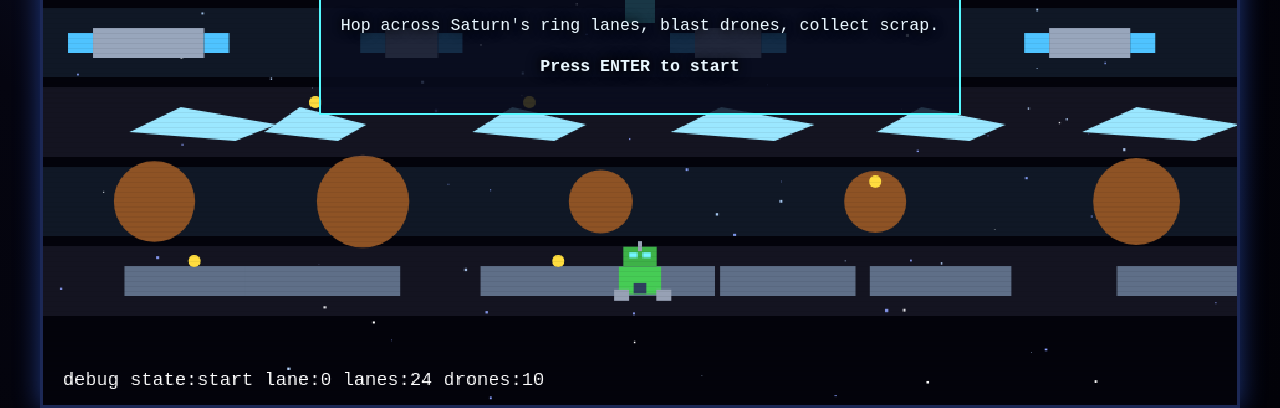
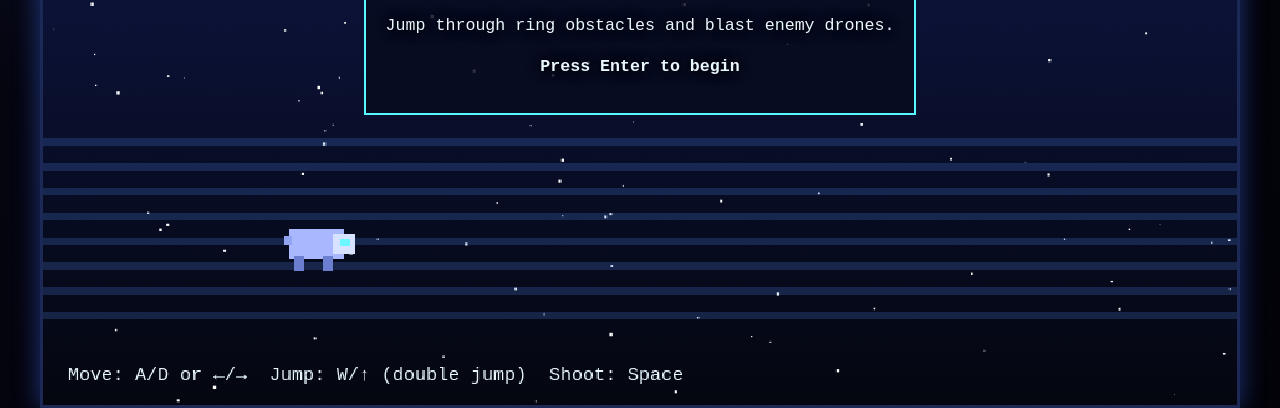
Before and after one commit to robbie-likescodes/Vibe-Code-with-Kellen, a plain HTML site: page index.html in a window 1280 px wide. Shown: the part 392-800 px from the top of the page. Drawn offline with Linux system fonts and the light colour scheme.

Commit message:
Rebuild game as Saturn space dog runner shooter

```diff
--- a/game.js
+++ b/game.js
@@ -1,305 +1,329 @@
-console.log("game.js loaded");
-
-const DEBUG = true;
-
-document.addEventListener("DOMContentLoaded", () => {
-  const canvas = document.getElementById("gameCanvas");
-  const overlay = document.getElementById("overlay");
+const canvas = document.getElementById('gameCanvas');
+const overlay = document.getElementById('overlay');
 
 if (!canvas) {
-    document.body.innerHTML = '<div class="error">Error: game canvas not found.</div>';
-    return;
+  throw new Error('Missing #gameCanvas element');
 }
-  console.log("canvas found");
 
-  const ctx = canvas.getContext("2d");
+const ctx = canvas.getContext('2d');
 if (!ctx) {
-    document.body.innerHTML = '<div class="error">Error: 2D canvas context failed.</div>';
-    return;
+  throw new Error('2D canvas context is unavailable');
 }
 
 const W = 960;
 const H = 640;
-  const TILE = 64;
 canvas.width = W;
 canvas.height = H;
 
-  let state = "start";
-  let cameraY = 0;
-  let last = performance.now();
-  let shake = 0;
-  let bestScore = Number(localStorage.getItem("robofrog_best_score") || 0);
-  let scoreboard = JSON.parse(localStorage.getItem("robofrog_scoreboard") || "[]");
+const keys = new Set();
+const stars = Array.from({ length: 160 }, () => ({
+  x: Math.random() * W,
+  y: Math.random() * H,
+  r: Math.random() * 2 + 0.5,
+  s: Math.random() * 0.5 + 0.3
+}));
 
-  const mouse = { x: W / 2, y: H / 2 };
-  const starLayers = [newStars(80, 0.12), newStars(60, 0.28), newStars(35, 0.52)];
-  let lanes = [];
-  let drones = [];
+const planets = [
+  { x: 740, y: 150, r: 110, hue: 38 },
+  { x: 180, y: 110, r: 48, hue: 208 }
+];
+
+const game = {
+  state: 'start',
+  score: 0,
+  best: Number(localStorage.getItem('space_dog_best') || 0),
+  spawnTimer: 0,
+  enemyTimer: 0
+};
+
+const dog = {
+  x: 190,
+  y: H - 150,
+  w: 66,
+  h: 44,
+  vy: 0,
+  grounded: true,
+  jumpCount: 0,
+  maxJumps: 2,
+  shotCooldown: 0
+};
+
+let obstacles = [];
+let enemies = [];
 let lasers = [];
 let particles = [];
-  let baseScore = 0;
-  let bonusScore = 0;
 
-  const player = {
-    lane: 0,
-    x: W / 2,
-    y: H - TILE,
-    size: 38,
-    hopT: 0,
-    hopFrom: { lane: 0, x: W / 2 },
-    hopTo: { lane: 0, x: W / 2 },
-    hopGrace: 0,
-    cooldown: 0,
-    alive: true,
-    maxLane: 0
-  };
-
-  function newStars(count, speed) {
-    return Array.from({ length: count }, () => ({ x: Math.random() * W, y: Math.random() * H, r: Math.random() * 2 + 0.4, s: speed }));
+function resetGame() {
+  game.state = 'playing';
+  game.score = 0;
+  game.spawnTimer = 0.8;
+  game.enemyTimer = 1.7;
+  obstacles = [];
+  enemies = [];
+  lasers = [];
+  particles = [];
+  dog.x = 190;
+  dog.y = H - 150;
+  dog.vy = 0;
+  dog.grounded = true;
+  dog.jumpCount = 0;
+  dog.shotCooldown = 0;
 }
 
-  function laneY(i) { return H - 100 - i * TILE; }
-
-  function makeLane(i) {
-    const kinds = ["meteors", "ice", "satellite", "junk", "drone"];
-    const type = i === 0 ? "safe" : kinds[(i - 1) % kinds.length];
-    const speed = i === 0 ? 0 : (Math.random() * 50 + 40) * (i % 2 ? 1 : -1);
-    const platforms = [];
-    const count = type === "safe" ? 6 : 4 + (i % 3);
-    for (let p = 0; p < count; p++) {
-      const w = 82 + Math.random() * 48;
-      const x = (W / count) * p + Math.random() * 70;
-      platforms.push({ x, w, h: 28, scrap: Math.random() < 0.36 ? { dx: w * 0.5, taken: false } : null });
-    }
-    return { i, y: laneY(i), type, speed, platforms };
+function jump() {
+  if (game.state !== 'playing') return;
+  if (dog.jumpCount >= dog.maxJumps) return;
+  dog.vy = -620;
+  dog.grounded = false;
+  dog.jumpCount += 1;
 }
 
-  function resetGame() {
-    lanes = Array.from({ length: 24 }, (_, i) => makeLane(i));
-    drones = [];
-    lanes.forEach((l) => {
-      if (l.type === "drone") {
-        const n = 2 + (l.i % 2);
-        for (let i = 0; i < n; i++) drones.push({ lane: l.i, x: (W / n) * i + 120, r: 14, speed: l.speed * 0.8 });
-      }
-    });
-    lasers = [];
-    particles = [];
-    baseScore = 0;
-    bonusScore = 0;
-    player.lane = 0;
-    player.maxLane = 0;
-    player.x = W / 2;
-    player.hopFrom = { lane: 0, x: player.x };
-    player.hopTo = { lane: 0, x: player.x };
-    player.hopT = 0;
-    player.hopGrace = 0.25;
-    player.cooldown = 0;
-    player.alive = true;
-    cameraY = 0;
-    shake = 0;
-    ensureStartSupport();
+function shoot() {
+  if (game.state !== 'playing' || dog.shotCooldown > 0) return;
+  lasers.push({ x: dog.x + dog.w * 0.7, y: dog.y + 8, vx: 820, life: 1.1 });
+  dog.shotCooldown = 0.22;
 }
 
-  function ensureStartSupport() {
-    const start = lanes[0];
-    if (!start.platforms.some((p) => player.x >= p.x && player.x <= p.x + p.w)) {
-      start.platforms.push({ x: player.x - 60, w: 120, h: 28, scrap: null });
+function addObstacle() {
+  const tall = Math.random() < 0.4;
+  obstacles.push({
+    x: W + 30,
+    y: H - (tall ? 185 : 145),
+    w: tall ? 48 : 62,
+    h: tall ? 125 : 85,
+    speed: 290 + Math.random() * 130,
+    ring: Math.random() < 0.6
+  });
+}
+
+function addEnemy() {
+  enemies.push({
+    x: W + 30,
+    y: 180 + Math.random() * 260,
+    r: 20,
+    vx: 200 + Math.random() * 120,
+    phase: Math.random() * Math.PI * 2,
+    hp: 2
+  });
+}
+
+function hit(a, b) {
+  return a.x < b.x + b.w && a.x + a.w > b.x && a.y < b.y + b.h && a.y + a.h > b.y;
+}
+
+function kill() {
+  game.state = 'gameover';
+  game.best = Math.max(game.best, Math.floor(game.score));
+  localStorage.setItem('space_dog_best', String(game.best));
+  for (let i = 0; i < 30; i++) {
+    particles.push({
+      x: dog.x + dog.w / 2,
+      y: dog.y + dog.h / 2,
+      vx: (Math.random() - 0.5) * 380,
+      vy: (Math.random() - 0.5) * 380,
+      life: 0.9,
+      c: i % 2 ? '#7fffd4' : '#ff5ca8'
+    });
   }
 }
 
-  function fire(dirX, dirY) {
-    if (player.cooldown > 0 || state !== "playing") return;
-    const len = Math.hypot(dirX, dirY) || 1;
-    lasers.push({ x: player.x, y: laneY(player.lane), vx: (dirX / len) * 720, vy: (dirY / len) * 720, life: 0.9 });
-    player.cooldown = 0.25;
+function update(dt) {
+  stars.forEach((s) => {
+    s.x -= s.s * 40 * dt;
+    if (s.x < -2) s.x = W + 2;
+  });
+
+  particles.forEach((p) => {
+    p.x += p.vx * dt;
+    p.y += p.vy * dt;
+    p.vy += 420 * dt;
+    p.life -= dt;
+  });
+  particles = particles.filter((p) => p.life > 0);
+
+  if (game.state !== 'playing') return;
+
+  game.score += dt * 18;
+  dog.shotCooldown = Math.max(0, dog.shotCooldown - dt);
+
+  dog.vy += 1300 * dt;
+  dog.y += dog.vy * dt;
+  const groundY = H - 150;
+  if (dog.y >= groundY) {
+    dog.y = groundY;
+    dog.vy = 0;
+    dog.grounded = true;
+    dog.jumpCount = 0;
   }
 
-  function movePlayer(dx, dLane) {
-    if (state !== "playing" || player.hopT > 0) return;
-    player.hopFrom = { lane: player.lane, x: player.x };
-    player.lane = Math.max(0, Math.min(lanes.length - 1, player.lane + dLane));
-    player.x = Math.max(22, Math.min(W - 22, player.x + dx * TILE));
-    player.hopTo = { lane: player.lane, x: player.x };
-    player.hopT = 0.16;
-    player.hopGrace = 0.18;
-    if (player.lane > player.maxLane) {
-      player.maxLane = player.lane;
-      baseScore = player.maxLane;
+  if (keys.has('arrowup') || keys.has('w')) {
+    // holding up gives tiny thrust feel
+    dog.vy -= 180 * dt;
+  }
+
+  game.spawnTimer -= dt;
+  if (game.spawnTimer <= 0) {
+    addObstacle();
+    game.spawnTimer = 0.85 + Math.random() * 1.1;
+  }
+
+  game.enemyTimer -= dt;
+  if (game.enemyTimer <= 0) {
+    addEnemy();
+    game.enemyTimer = 1.1 + Math.random() * 1.4;
+  }
+
+  obstacles.forEach((o) => (o.x -= o.speed * dt));
+  enemies.forEach((e, i) => {
+    e.x -= e.vx * dt;
+    e.y += Math.sin(performance.now() * 0.003 + e.phase + i) * 0.8;
+  });
+
+  lasers.forEach((l) => {
+    l.x += l.vx * dt;
+    l.life -= dt;
+  });
+
+  for (const l of lasers) {
+    for (const e of enemies) {
+      if (Math.hypot(l.x - e.x, l.y - e.y) < e.r + 8) {
+        l.life = 0;
+        e.hp -= 1;
+        particles.push({ x: e.x, y: e.y, vx: (Math.random() - 0.5) * 220, vy: (Math.random() - 0.5) * 220, life: 0.4, c: '#79f7ff' });
+      }
     }
   }
 
-  function killPlayer() {
-    if (!player.alive) return;
-    player.alive = false;
-    state = "gameover";
-    shake = 12;
-    for (let i = 0; i < 28; i++) particles.push({ x: player.x, y: laneY(player.lane), vx: (Math.random() - 0.5) * 250, vy: (Math.random() - 0.5) * 250, life: 0.9, c: "#72ff5d" });
-    const score = baseScore + bonusScore;
-    bestScore = Math.max(bestScore, score);
-    localStorage.setItem("robofrog_best_score", String(bestScore));
-    scoreboard.unshift({ score, date: new Date().toLocaleString() });
-    scoreboard = scoreboard.sort((a, b) => b.score - a.score).slice(0, 10);
-    localStorage.setItem("robofrog_scoreboard", JSON.stringify(scoreboard));
+  enemies = enemies.filter((e) => {
+    if (e.hp <= 0) {
+      game.score += 12;
+      return false;
+    }
+    return e.x > -80;
+  });
+  obstacles = obstacles.filter((o) => o.x > -100);
+  lasers = lasers.filter((l) => l.life > 0 && l.x < W + 100);
+
+  const dogBox = { x: dog.x + 10, y: dog.y + 4, w: dog.w - 16, h: dog.h - 8 };
+  for (const o of obstacles) if (hit(dogBox, o)) kill();
+  for (const e of enemies) if (Math.hypot(dog.x + dog.w / 2 - e.x, dog.y + dog.h / 2 - e.y) < e.r + 20) kill();
 }
 
-  window.addEventListener("keydown", (e) => {
-    const k = e.key.toLowerCase();
-    if (k === "enter") {
-      state = "playing";
-      resetGame();
-      return;
-    }
-    if (k === " ") fire(0, -1);
-    if (["arrowleft", "a"].includes(k)) movePlayer(-1, 0);
-    if (["arrowright", "d"].includes(k)) movePlayer(1, 0);
-    if (["arrowup", "w"].includes(k)) movePlayer(0, 1);
-    if (["arrowdown", "s"].includes(k)) movePlayer(0, -1);
-  });
-  canvas.addEventListener("mousemove", (e) => {
-    const r = canvas.getBoundingClientRect();
-    mouse.x = ((e.clientX - r.left) / r.width) * W;
-    mouse.y = ((e.clientY - r.top) / r.height) * H;
-  });
-  canvas.addEventListener("mousedown", () => fire(mouse.x - player.x, mouse.y - laneY(player.lane) + cameraY));
+function drawSaturnSky() {
+  const grad = ctx.createLinearGradient(0, 0, 0, H);
+  grad.addColorStop(0, '#120f2d');
+  grad.addColorStop(0.5, '#0b1236');
+  grad.addColorStop(1, '#04060f');
+  ctx.fillStyle = grad;
+  ctx.fillRect(0, 0, W, H);
 
-  function update(dt) {
-    starLayers.flat().forEach((s) => { s.y += s.s * 80 * dt; if (s.y > H) s.y = -2; });
-    if (state !== "playing") return;
-    player.cooldown = Math.max(0, player.cooldown - dt);
-    if (player.hopT > 0) player.hopT = Math.max(0, player.hopT - dt);
-    if (player.hopGrace > 0) player.hopGrace -= dt;
+  ctx.fillStyle = '#d9be7a';
+  ctx.beginPath();
+  ctx.arc(planets[0].x, planets[0].y, planets[0].r, 0, Math.PI * 2);
+  ctx.fill();
 
-    lanes.forEach((l) => l.platforms.forEach((p) => { p.x += l.speed * dt; if (p.x > W + 140) p.x = -p.w - 50; if (p.x < -p.w - 80) p.x = W + 80; }));
-    drones.forEach((d) => { d.x += d.speed * dt; if (d.x > W + 30) d.x = -30; if (d.x < -30) d.x = W + 30; });
+  ctx.strokeStyle = 'rgba(255,224,154,0.42)';
+  ctx.lineWidth = 30;
+  ctx.beginPath();
+  ctx.ellipse(planets[0].x, planets[0].y, 210, 62, -0.2, 0, Math.PI * 2);
+  ctx.stroke();
 
-    const py = laneY(player.lane);
-    if (player.lane > 3) cameraY = Math.max(cameraY, (player.lane - 3) * TILE);
+  ctx.strokeStyle = 'rgba(255,240,193,0.65)';
+  ctx.lineWidth = 10;
+  ctx.beginPath();
+  ctx.ellipse(planets[0].x, planets[0].y, 182, 50, -0.2, 0, Math.PI * 2);
+  ctx.stroke();
 
-    lasers.forEach((l) => { l.x += l.vx * dt; l.y += l.vy * dt; l.life -= dt; });
-    lasers = lasers.filter((l) => l.life > 0 && l.x > -50 && l.x < W + 50 && l.y > -80 && l.y < H + cameraY + 80);
+  ctx.fillStyle = '#6bb8ff';
+  ctx.beginPath();
+  ctx.arc(planets[1].x, planets[1].y, planets[1].r, 0, Math.PI * 2);
+  ctx.fill();
 
-    for (const l of lasers) {
-      for (const d of drones) {
-        const dy = laneY(d.lane);
-        if (Math.hypot(l.x - d.x, l.y - dy) < d.r + 9) {
-          d.dead = true; l.life = 0; bonusScore += 10; shake = 7;
-          for (let i = 0; i < 12; i++) particles.push({ x: d.x, y: dy, vx: (Math.random() - 0.5) * 200, vy: (Math.random() - 0.5) * 200, life: 0.6, c: "#ff5f9f" });
-        }
-      }
-    }
-    drones = drones.filter((d) => !d.dead);
-
-    if (player.hopGrace <= 0) {
-      const lane = lanes[player.lane];
-      const onPlatform = lane.platforms.some((p) => player.x > p.x - 10 && player.x < p.x + p.w + 10);
-      if (!onPlatform) killPlayer();
-
-      for (const d of drones) {
-        if (d.lane === player.lane && Math.abs(d.x - player.x) < d.r + player.size * 0.35) killPlayer();
+  ctx.fillStyle = '#fff';
+  stars.forEach((s) => ctx.fillRect(s.x, s.y, s.r, s.r));
 }
 
-      lane.platforms.forEach((p) => {
-        if (p.scrap && !p.scrap.taken) {
-          const sx = p.x + p.scrap.dx;
-          if (Math.abs(sx - player.x) < 24) { p.scrap.taken = true; bonusScore += 5; }
+function drawDog() {
+  const x = dog.x;
+  const y = dog.y;
+  ctx.fillStyle = '#a9b7ff';
+  ctx.fillRect(x + 8, y + 8, 44, 24);
+  ctx.fillStyle = '#d6e2ff';
+  ctx.fillRect(x + 43, y + 12, 18, 16);
+  ctx.fillStyle = '#6cf6ff';
+  ctx.fillRect(x + 49, y + 16, 8, 6);
+  ctx.fillStyle = '#6b7ecf';
+  ctx.fillRect(x + 12, y + 30, 8, 12);
+  ctx.fillRect(x + 35, y + 30, 8, 12);
+  ctx.fillStyle = '#92a3f0';
+  ctx.fillRect(x + 4, y + 14, 6, 7);
+}
+
+function draw() {
+  drawSaturnSky();
+
+  ctx.fillStyle = 'rgba(88,146,255,0.2)';
+  for (let i = 0; i < 8; i++) {
+    const y = H - 75 - i * 20;
+    ctx.fillRect(0, y, W, 6);
+  }
+
+  obstacles.forEach((o) => {
+    ctx.fillStyle = '#8f8ca8';
+    ctx.fillRect(o.x, o.y, o.w, o.h);
+    if (o.ring) {
+      ctx.strokeStyle = 'rgba(255,218,133,0.55)';
+      ctx.lineWidth = 6;
+      ctx.beginPath();
+      ctx.ellipse(o.x + o.w / 2, o.y + 16, o.w * 0.85, 10, -0.25, 0, Math.PI * 2);
+      ctx.stroke();
     }
   });
-    }
 
-    particles.forEach((p) => { p.x += p.vx * dt; p.y += p.vy * dt; p.life -= dt; p.vy += 220 * dt; });
-    particles = particles.filter((p) => p.life > 0);
-    shake *= 0.9;
-  }
+  enemies.forEach((e) => {
+    ctx.fillStyle = '#ff4da6';
+    ctx.beginPath();
+    ctx.arc(e.x, e.y, e.r, 0, Math.PI * 2);
+    ctx.fill();
+    ctx.fillStyle = '#fff';
+    ctx.fillRect(e.x - 8, e.y - 3, 16, 6);
+  });
 
-  function drawPlatform(lane, p, y) {
-    if (lane.type === "meteors") {
-      ctx.fillStyle = "#8e5325"; ctx.beginPath(); ctx.arc(p.x + p.w * 0.5, y, p.w * 0.3, 0, Math.PI * 2); ctx.fill();
-    } else if (lane.type === "ice") {
-      ctx.fillStyle = "#9be7ff"; ctx.beginPath(); ctx.moveTo(p.x, y + 8); ctx.lineTo(p.x + p.w * 0.35, y - 12); ctx.lineTo(p.x + p.w, y + 2); ctx.lineTo(p.x + p.w * 0.72, y + 15); ctx.closePath(); ctx.fill();
-    } else if (lane.type === "satellite") {
-      ctx.fillStyle = "#98a6bc"; ctx.fillRect(p.x + 20, y - 12, p.w - 40, 24); ctx.fillStyle = "#4fc3ff"; ctx.fillRect(p.x, y - 8, 20, 16); ctx.fillRect(p.x + p.w - 20, y - 8, 20, 16);
-    } else if (lane.type === "junk") {
-      ctx.fillStyle = "#796099"; ctx.fillRect(p.x + 8, y - 10, p.w - 16, 20); ctx.fillStyle = "#b8abc8"; ctx.fillRect(p.x + 20, y - 6, 12, 12); ctx.fillRect(p.x + p.w - 32, y - 6, 10, 10);
+  lasers.forEach((l) => {
+    ctx.strokeStyle = '#74f5ff';
+    ctx.lineWidth = 4;
+    ctx.beginPath();
+    ctx.moveTo(l.x, l.y);
+    ctx.lineTo(l.x - 24, l.y);
+    ctx.stroke();
+  });
+
+  particles.forEach((p) => {
+    ctx.globalAlpha = Math.max(0, p.life);
+    ctx.fillStyle = p.c;
+    ctx.fillRect(p.x, p.y, 3, 3);
+    ctx.globalAlpha = 1;
+  });
+
+  drawDog();
+
+  ctx.fillStyle = '#e9f7ff';
+  ctx.font = '20px monospace';
+  ctx.fillText(`Score: ${Math.floor(game.score)}`, 20, 32);
+  ctx.fillText(`Best: ${Math.floor(game.best)}`, 20, 58);
+  ctx.font = '15px monospace';
+  ctx.fillText('Move: A/D or ←/→  Jump: W/↑ (double jump)  Shoot: Space', 20, H - 20);
+
+  if (game.state === 'start') {
+    overlay.innerHTML = '<div class="panel"><h1>Saturn Space Dog</h1><p>Jump through ring obstacles and blast enemy drones.</p><p><strong>Press Enter to begin</strong></p></div>';
+  } else if (game.state === 'gameover') {
+    overlay.innerHTML = `<div class="panel"><h1>Mission Failed</h1><p>Score: ${Math.floor(game.score)}</p><p>Best: ${Math.floor(game.best)}</p><p><strong>Press Enter to restart</strong></p></div>`;
   } else {
-      ctx.fillStyle = "#5f6f88"; ctx.fillRect(p.x, y - 12, p.w, 24);
-    }
-    if (p.scrap && !p.scrap.taken) {
-      const sx = p.x + p.scrap.dx;
-      ctx.fillStyle = "#ffdd3f"; ctx.beginPath(); ctx.arc(sx, y - 16, 5, 0, Math.PI * 2); ctx.fill();
+    overlay.innerHTML = '';
   }
 }
 
-  function drawFrog(x, y) {
-    const s = player.size;
-    ctx.fillStyle = "#46cc55"; ctx.fillRect(x - s * 0.45, y - s * 0.3, s * 0.9, s * 0.58);
-    ctx.fillStyle = "#3eb248"; ctx.fillRect(x - s * 0.36, y - s * 0.72, s * 0.72, s * 0.42);
-    ctx.fillStyle = "#74f6ff"; ctx.fillRect(x - s * 0.23, y - s * 0.6, s * 0.17, s * 0.11); ctx.fillRect(x + s * 0.06, y - s * 0.6, s * 0.17, s * 0.11);
-    ctx.fillStyle = "#97a1b5"; ctx.fillRect(x - 2, y - s * 0.84, 4, 8); ctx.fillRect(x - s * 0.55, y + s * 0.18, 12, 9); ctx.fillRect(x + s * 0.35, y + s * 0.18, 12, 9);
-    ctx.fillStyle = "#2f3f5f"; ctx.fillRect(x - s * 0.14, y + s * 0.05, s * 0.28, s * 0.22);
-  }
-
-  function draw() {
-    const sx = (Math.random() - 0.5) * shake;
-    const sy = (Math.random() - 0.5) * shake;
-    ctx.setTransform(1, 0, 0, 1, sx, sy);
-    ctx.clearRect(-20, -20, W + 40, H + 40);
-
-    ctx.fillStyle = "#03030b"; ctx.fillRect(0, 0, W, H);
-    starLayers.forEach((layer, i) => {
-      ctx.fillStyle = ["#8ba0ff", "#b7d6ff", "#ffffff"][i];
-      layer.forEach((s) => ctx.fillRect(s.x, s.y, s.r, s.r));
-    });
-
-    ctx.strokeStyle = "rgba(217,202,132,.35)"; ctx.lineWidth = 26; ctx.beginPath(); ctx.ellipse(710, 170, 200, 56, -0.22, 0, Math.PI * 2); ctx.stroke();
-    ctx.fillStyle = "#d9bb74"; ctx.beginPath(); ctx.arc(700, 170, 110, 0, Math.PI * 2); ctx.fill();
-    ctx.strokeStyle = "rgba(255,245,190,.45)"; ctx.lineWidth = 12; ctx.beginPath(); ctx.ellipse(700, 170, 180, 44, -0.22, 0, Math.PI * 2); ctx.stroke();
-
-    for (const lane of lanes) {
-      const y = laneY(lane.i) + cameraY;
-      if (y < -80 || y > H + 60) continue;
-      ctx.fillStyle = lane.i % 2 ? "rgba(80,120,160,.18)" : "rgba(90,90,120,.2)";
-      ctx.fillRect(0, y - 28, W, 56);
-      lane.platforms.forEach((p) => drawPlatform(lane, p, y));
-    }
-
-    drones.forEach((d) => {
-      const y = laneY(d.lane) + cameraY;
-      if (y < -50 || y > H + 50) return;
-      ctx.fillStyle = "#ff5f9f"; ctx.beginPath(); ctx.arc(d.x, y, d.r, 0, Math.PI * 2); ctx.fill();
-      ctx.fillStyle = "#fff"; ctx.fillRect(d.x - 6, y - 2, 12, 4);
-    });
-
-    lasers.forEach((l) => {
-      ctx.strokeStyle = "#6cfeff"; ctx.lineWidth = 3; ctx.beginPath(); ctx.moveTo(l.x, l.y); ctx.lineTo(l.x - l.vx * 0.02, l.y - l.vy * 0.02); ctx.stroke();
-    });
-
-    particles.forEach((p) => { ctx.globalAlpha = Math.max(0, p.life); ctx.fillStyle = p.c; ctx.fillRect(p.x, p.y, 3, 3); ctx.globalAlpha = 1; });
-
-    const py = laneY(player.lane) + cameraY - Math.sin((player.hopT / 0.16) * Math.PI) * 12;
-    drawFrog(player.x, py);
-
-    ctx.strokeStyle = "#6cfeff"; ctx.strokeRect(mouse.x - 6, mouse.y - 6, 12, 12);
-
-    for (let y = 0; y < H; y += 4) { ctx.fillStyle = "rgba(0,0,0,0.06)"; ctx.fillRect(0, y, W, 1); }
-
-    ctx.fillStyle = "#fff";
-    ctx.font = "20px monospace";
-    const score = baseScore + bonusScore;
-    ctx.fillText(`Score: ${score}`, 16, 28);
-    ctx.fillText(`Best: ${bestScore}`, W - 170, 28);
-    ctx.font = "15px monospace";
-    ctx.fillText("Enter: Start/Restart | Move: Arrows/WASD | Click/Space: Shoot", 16, 52);
-    if (DEBUG) ctx.fillText(`debug state:${state} lane:${player.lane} lanes:${lanes.length} drones:${drones.length}`, 16, H - 16);
-
-    if (state === "start") {
-      overlay.innerHTML = `<div class="panel"><h1>RoboFrog: Rings of Saturn</h1><p>Hop across Saturn's ring lanes, blast drones, collect scrap.</p><p><strong>Press ENTER to start</strong></p></div>`;
-    } else if (state === "gameover") {
-      const lines = scoreboard.map((s, i) => `<div>${i + 1}. ${s.score} - ${s.date}</div>`).join("");
-      overlay.innerHTML = `<div class="panel"><h1>GAME OVER</h1><p>Final Score: ${score}</p><p>Best Score: ${bestScore}</p><p><strong>Top 10 Local Scores</strong></p>${lines}<p><strong>Press ENTER to restart</strong></p></div>`;
-    } else overlay.innerHTML = "";
-  }
-
+let last = performance.now();
 function loop(t) {
   const dt = Math.min(0.033, (t - last) / 1000);
   last = t;
@@ -308,7 +332,26 @@ document.addEventListener("DOMContentLoaded", () => {
   requestAnimationFrame(loop);
 }
 
+window.addEventListener('keydown', (e) => {
+  const k = e.key.toLowerCase();
+  keys.add(k);
+  if (k === 'enter') {
     resetGame();
-  console.log("game loop started");
+    return;
+  }
+  if (k === ' ' || k === 'spacebar') {
+    e.preventDefault();
+    shoot();
+  }
+  if (k === 'w' || k === 'arrowup') jump();
+});
+window.addEventListener('keyup', (e) => keys.delete(e.key.toLowerCase()));
+
+window.addEventListener('keydown', (e) => {
+  const k = e.key.toLowerCase();
+  if (game.state !== 'playing') return;
+  if (k === 'a' || k === 'arrowleft') dog.x = Math.max(40, dog.x - 28);
+  if (k === 'd' || k === 'arrowright') dog.x = Math.min(W - 120, dog.x + 28);
+});
+
 requestAnimationFrame(loop);
-});
--- a/index.html
+++ b/index.html
@@ -3,12 +3,12 @@
 <head>
   <meta charset="UTF-8" />
   <meta name="viewport" content="width=device-width, initial-scale=1.0" />
-  <title>RoboFrog: Rings of Saturn</title>
+  <title>Saturn Space Dog: Ring Runner</title>
   <link rel="stylesheet" href="style.css" />
 </head>
 <body>
   <div id="gameWrap">
-    <canvas id="gameCanvas" width="960" height="640" aria-label="RoboFrog game canvas"></canvas>
+    <canvas id="gameCanvas" width="960" height="640" aria-label="Saturn Space Dog game canvas"></canvas>
     <div id="overlay" aria-live="polite"></div>
   </div>
   <noscript>
```
Also changed, not shown: 1 other file. Lines whose indentation alone changed are shown as unchanged.
